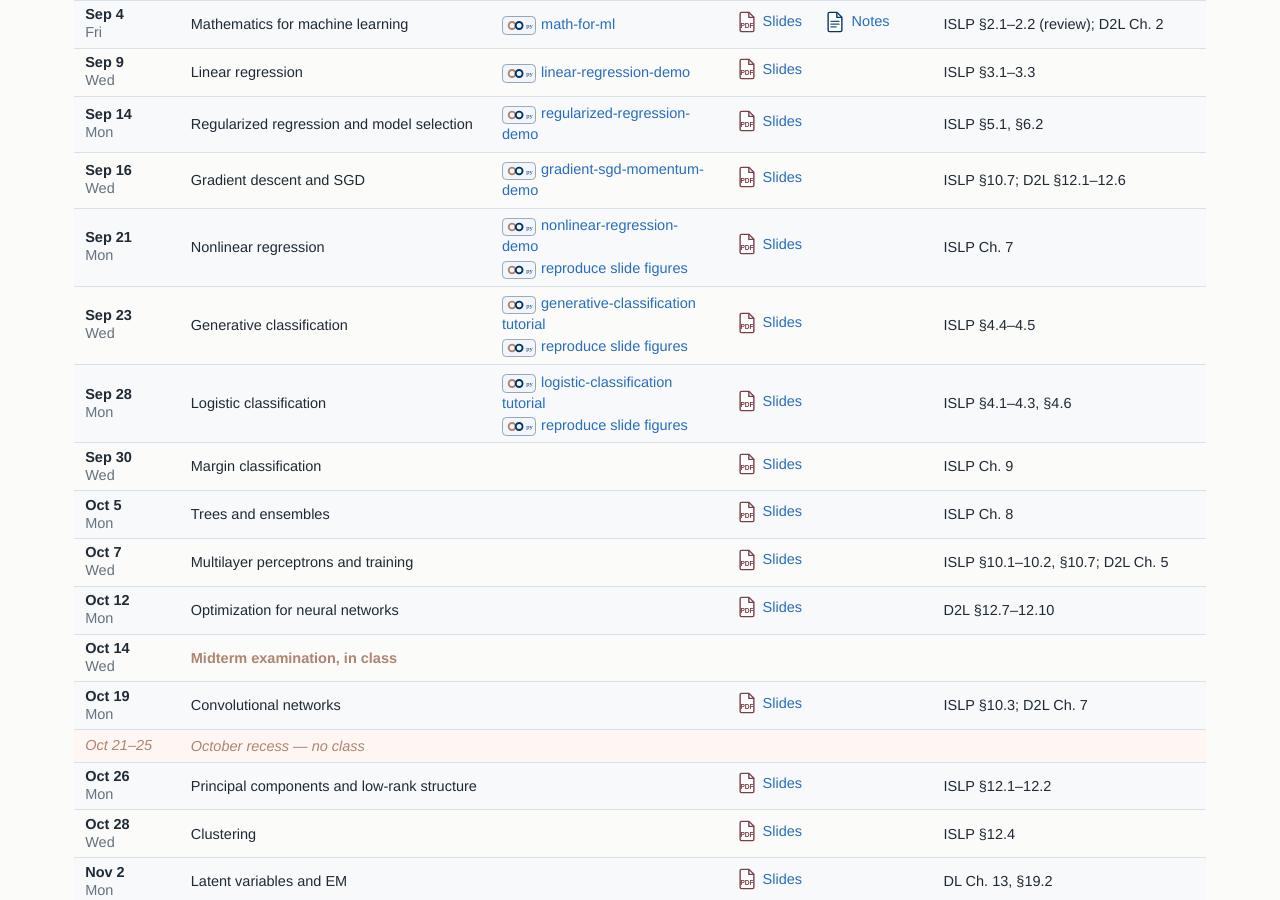
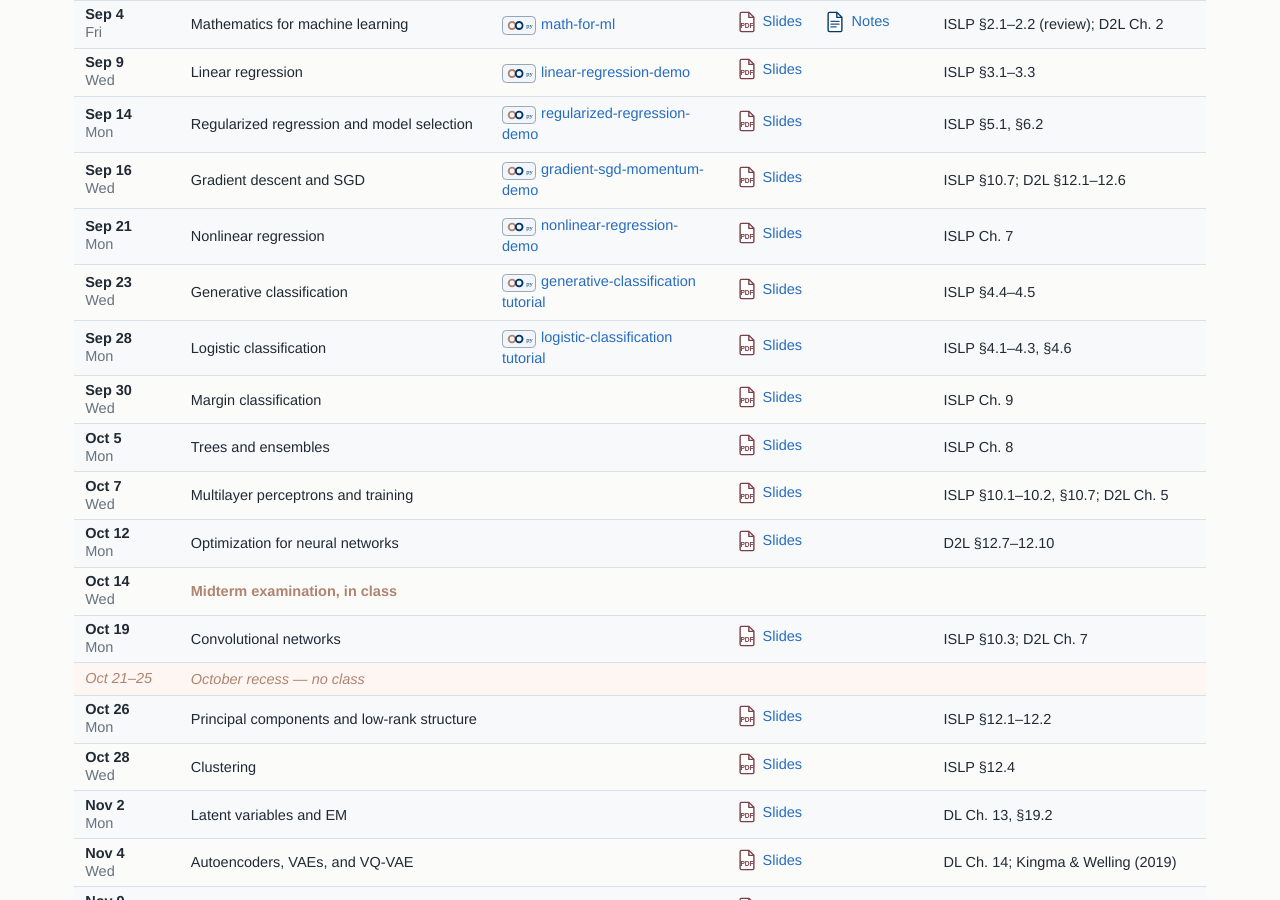
Before and after one commit to ZhuoranYang/sds265-fall26, a Jekyll site: the page built from index.md, in a window 1280 px wide and 900 px high, scrolled down 1303 px. Built offline with Jekyll 4.4.1, drawn with Linux system fonts in a browser that asks for light colours.

Commit message:
Show teaching demos only on course calendar

```diff
--- a/_data/schedule.yml
+++ b/_data/schedule.yml
@@ -61,8 +61,6 @@
   demos:
   - path: "06-nonlinear-regression/nonlinear-regression-demo.ipynb"
     label: "nonlinear-regression-demo"
-  - path: "06-nonlinear-regression/nonlinear-regression-slide-figures.ipynb"
-    label: "reproduce slide figures"
 - date: "Sep 23"
   day: "Wed"
   topic: "Generative classification"
@@ -72,8 +70,6 @@
   demos:
   - path: "07-generative-classification/generative-classification.ipynb"
     label: "generative-classification tutorial"
-  - path: "07-generative-classification/generative-classification-slide-figures.ipynb"
-    label: "reproduce slide figures"
 - date: "Sep 28"
   day: "Mon"
   topic: "Logistic classification"
@@ -83,8 +79,6 @@
   demos:
   - path: "08-logistic-classification/logistic-classification.ipynb"
     label: "logistic-classification tutorial"
-  - path: "08-logistic-classification/logistic-classification-slide-figures.ipynb"
-    label: "reproduce slide figures"
 - date: "Sep 30"
   day: "Wed"
   topic: "Margin classification"
```
